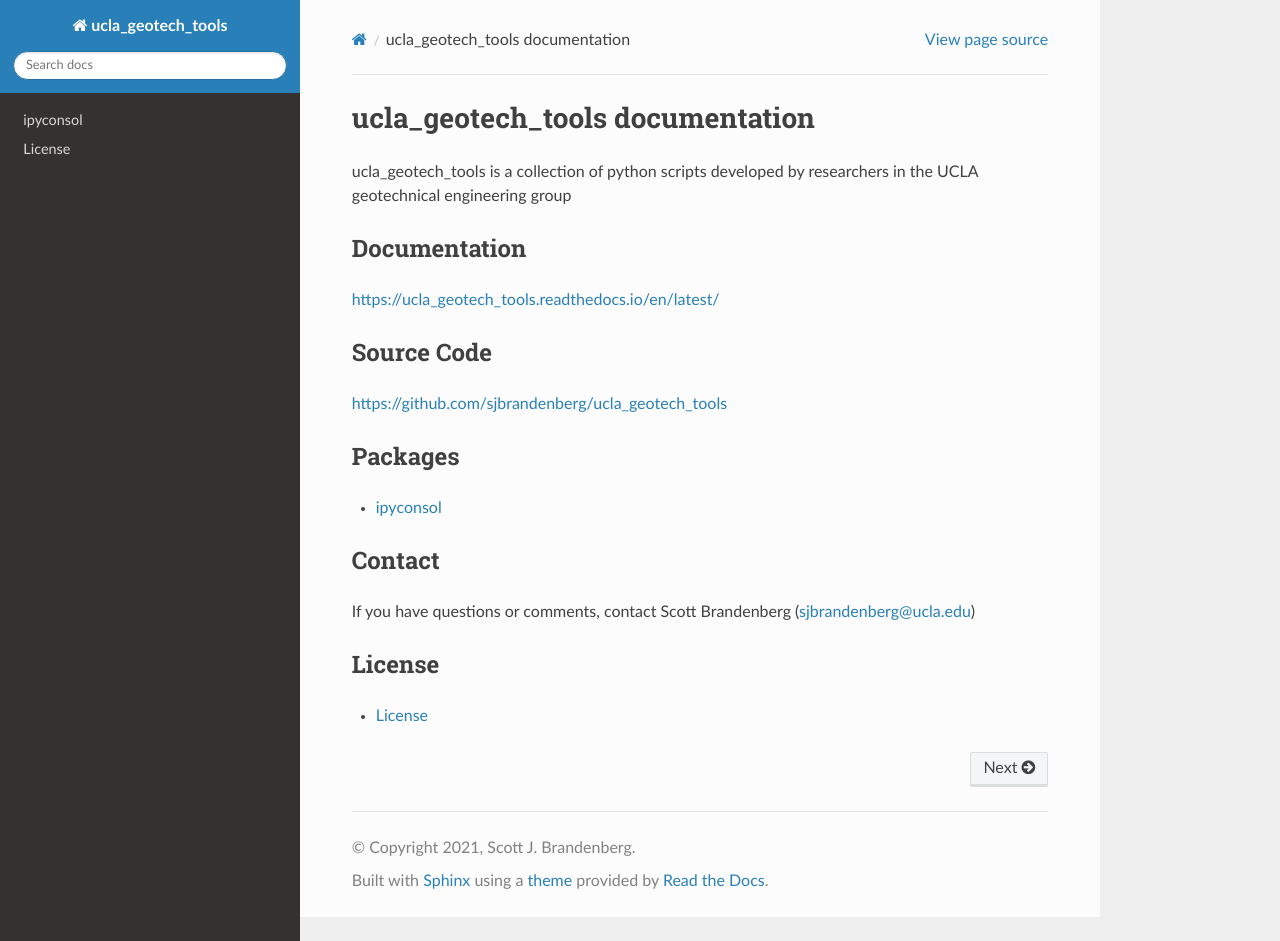
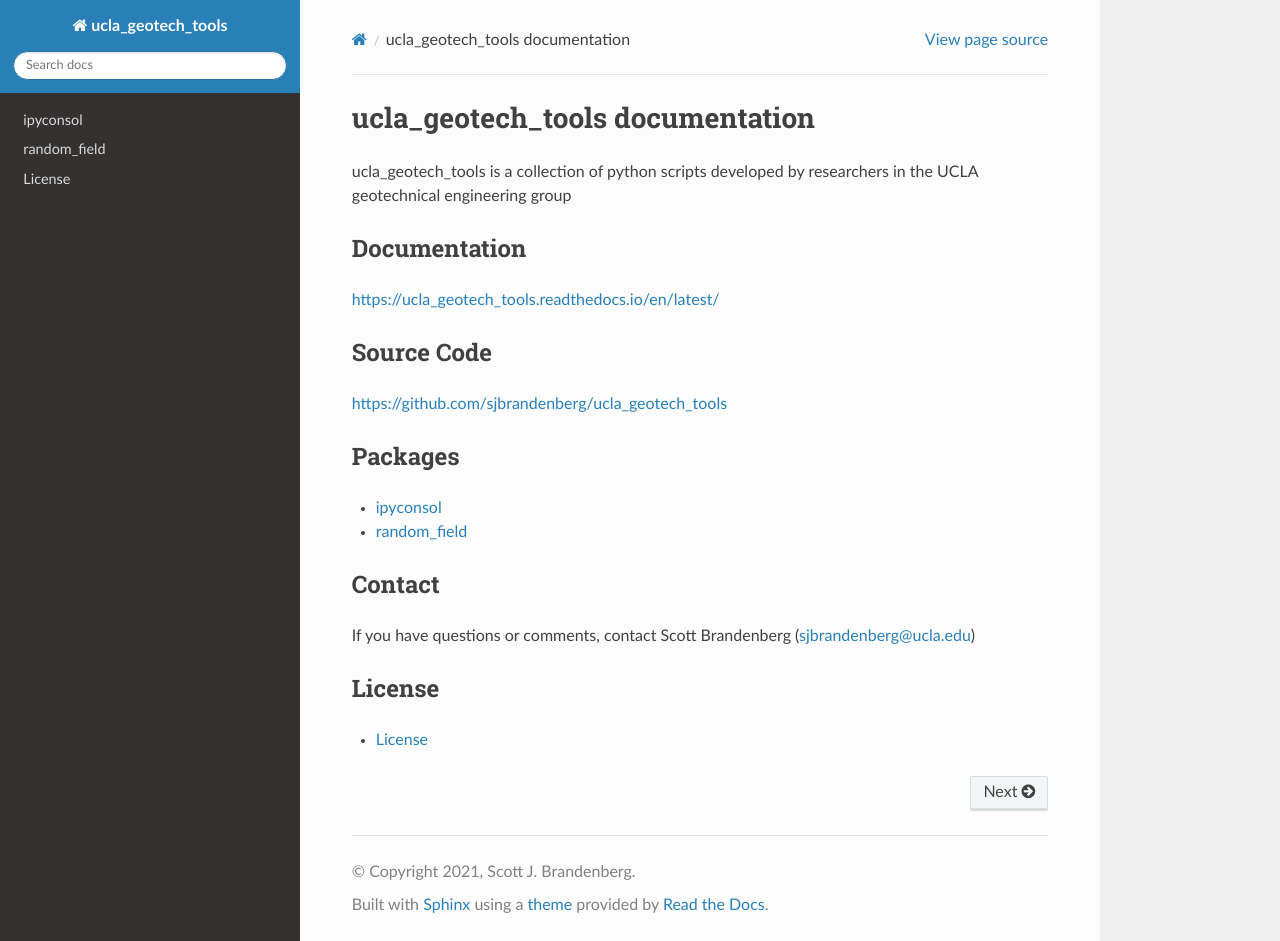
Before and after one commit to sjbrandenberg/ucla_geotech_tools, a Sphinx documentation site: the page built from docs/index.rst, in a window 1280 px wide and 941 px high. Built offline with Sphinx 7.4.7 and the Read the Docs theme 2.0.0, drawn with Linux system fonts in a browser that asks for light colours.

Commit message:
Update index.rst

```diff
--- a/docs/index.rst
+++ b/docs/index.rst
@@ -21,6 +21,7 @@ ________
    :maxdepth: 1
 
    ipyconsol_README
+   random_field_README
 
 Contact
 _______
```
